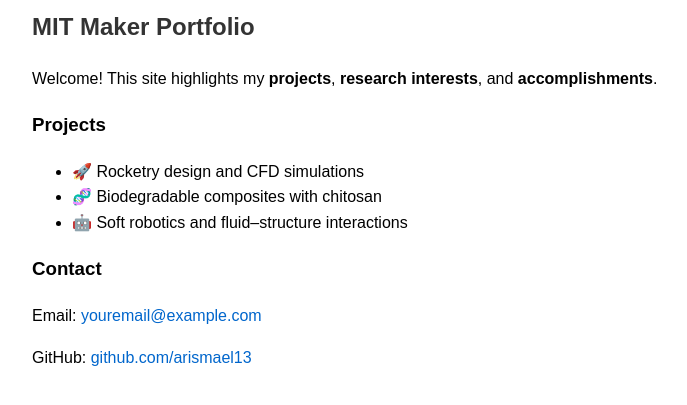
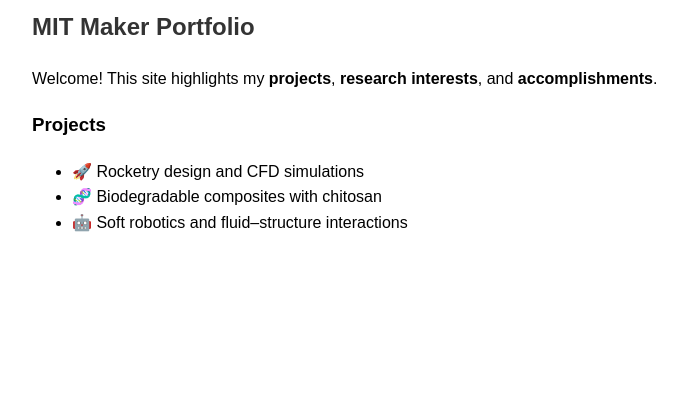
Before and after one commit to arismael13/arismael13.github.io, a plain HTML site: page index.html in a window 1280 px wide. Shown: the part 115-520 px from the top of the page, without its empty margins (258-945 px from the left). Drawn offline with Linux system fonts and the light colour scheme.

Commit message:
Update index.html

```diff
--- a/index.html
+++ b/index.html
@@ -34,9 +34,3 @@
     <li>🧬 Biodegradable composites with chitosan</li>
     <li>🤖 Soft robotics and fluid–structure interactions</li>
   </ul>
-
-  <h3>Contact</h3>
-  <p>Email: <a href="mailto:youremail@example.com">youremail@example.com</a></p>
-  <p>GitHub: <a href="https://github.com/arismael13">github.com/arismael13</a></p>
-</body>
-</html>
```
